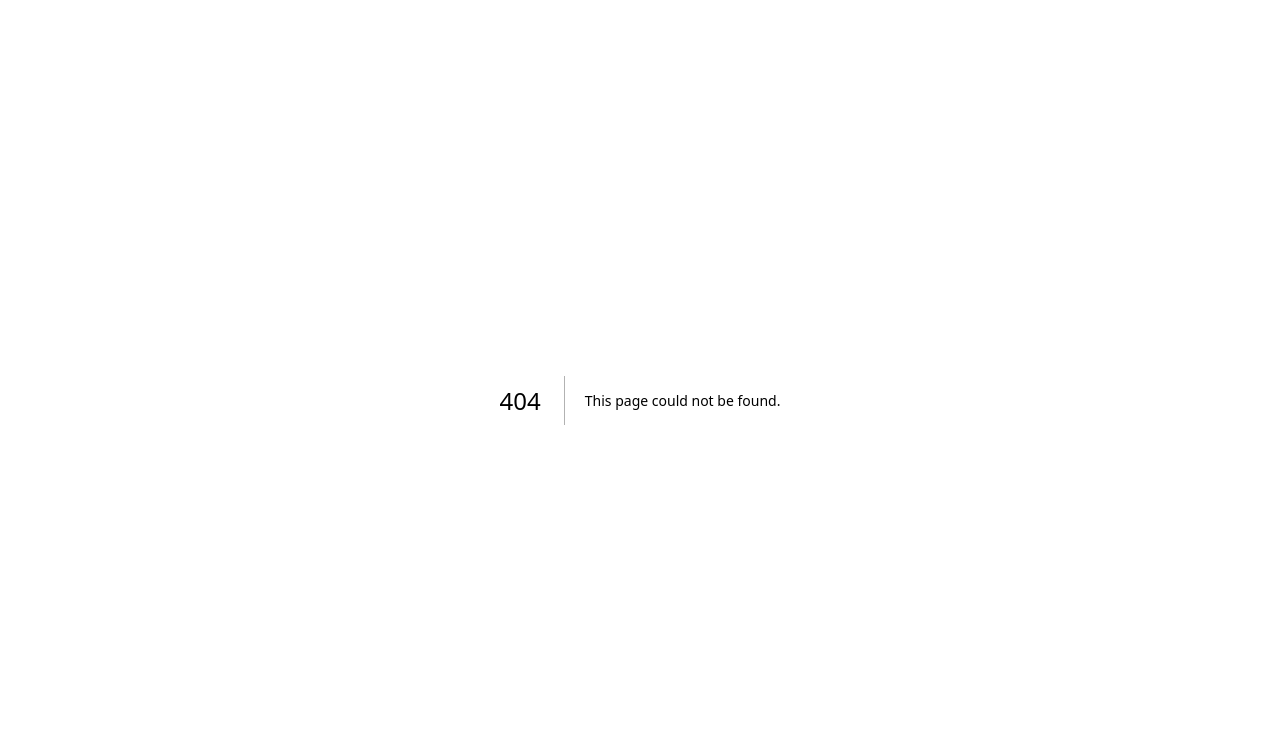
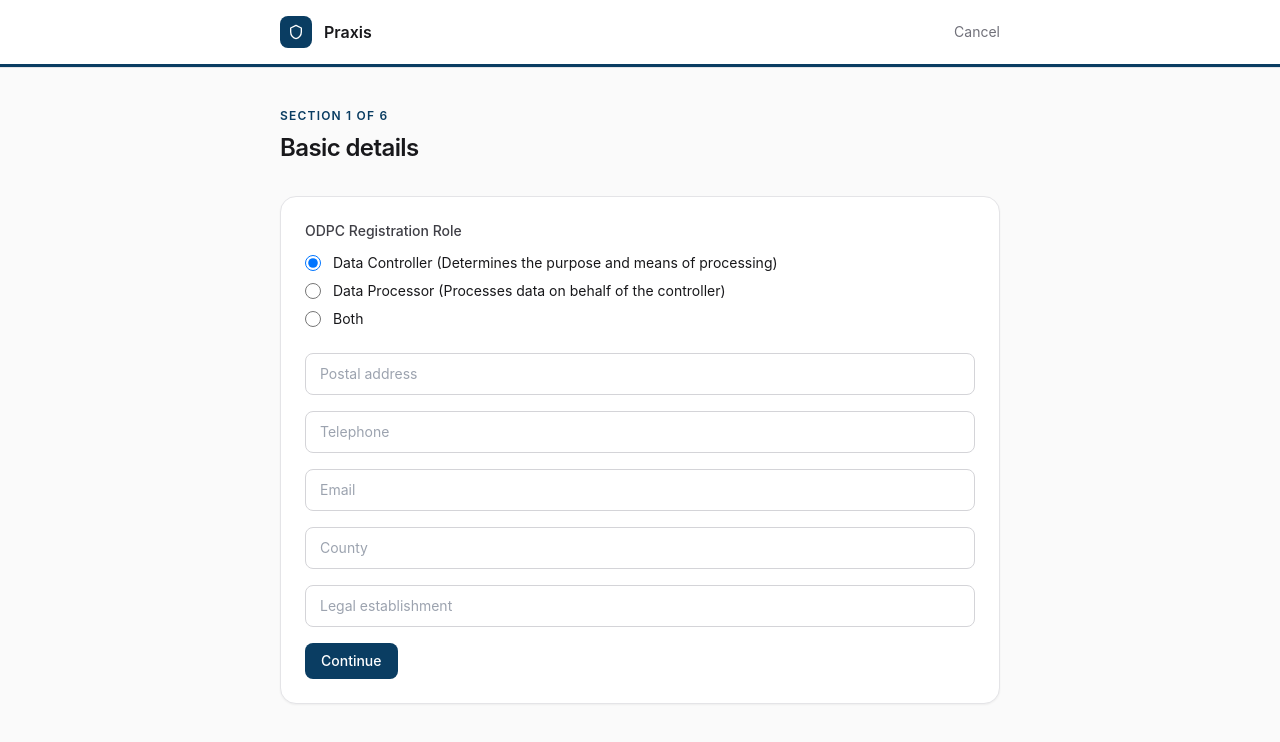
Before and after one commit to sedneymobisa6-dot/Praxis, a Next.js app: page /firm/clients/1/intake/basic in a window 1280 px wide. Before the commit this address had no page. Shown: the top 742 px of the page. Built offline with nearby package versions, Linux system fonts and the light colour scheme; no server answers; the database is empty.

Commit message:
Create page.tsx

```diff
--- /dev/null
+++ b/app/firm/clients/[id]/intake/basic/page.tsx
@@ -0,0 +1,238 @@
+'use client';
+
+import { useState, useEffect } from 'react';
+import { useRouter, useParams } from 'next/navigation';
+import Link from 'next/link';
+import { createClient } from '@/lib/supabase/client';
+
+const ODPC_BLUE = '#0A3D62';
+
+export default function BasicPage() {
+  const router = useRouter();
+  const params = useParams();
+  const clientId = params.id as string;
+  const supabase = createClient();
+
+  const [postalAddress, setPostalAddress] = useState('');
+  const [telephone, setTelephone] = useState('');
+  const [email, setEmail] = useState('');
+  const [county, setCounty] = useState('');
+  const [legalEstablishment, setLegalEstablishment] = useState('');
+  const [publicBodyDepartment, setPublicBodyDepartment] = useState('');
+  const [sector, setSector] = useState('');
+
+  // NEW STATE FOR REGISTRATION ROLE
+  const [registrationRole, setRegistrationRole] = useState('controller');
+
+  const [loading, setLoading] = useState(false);
+  const [fetching, setFetching] = useState(true);
+  const [error, setError] = useState('');
+
+  useEffect(() => {
+    async function loadClient() {
+      const { data, error } = await supabase
+        .from('clients')
+        .select('*')
+        .eq('id', clientId)
+        .maybeSingle();
+
+      if (data) {
+        setPostalAddress(data.postal_address || '');
+        setTelephone(data.contact_phone || '');
+        setEmail(data.contact_email || '');
+        setCounty(data.county || '');
+        setLegalEstablishment(data.legal_establishment || '');
+        setPublicBodyDepartment(data.public_body_department || '');
+        setSector(data.sector || '');
+        setRegistrationRole(data.registration_role || 'controller');
+      }
+      setFetching(false);
+    }
+    loadClient();
+  }, [clientId, supabase]);
+
+  function handleSubmit(e: React.FormEvent) {
+    e.preventDefault();
+    setError('');
+    setLoading(true);
+
+    supabase
+      .from('clients')
+      .update({
+        postal_address: postalAddress,
+        contact_phone: telephone,
+        contact_email: email,
+        county: county,
+        legal_establishment: legalEstablishment,
+        public_body_department: publicBodyDepartment || null,
+        registration_role: registrationRole,
+      })
+      .eq('id', clientId)
+      .then((res) => {
+        if (res.error) {
+          setError(res.error.message);
+          setLoading(false);
+          return;
+        }
+        router.push('/firm/clients/' + clientId + '/intake/activities');
+      });
+  }
+
+  if (fetching) {
+    return (
+      <div className="flex min-h-screen items-center justify-center bg-zinc-50">
+        <p className="text-sm text-zinc-500">Loading...</p>
+      </div>
+    );
+  }
+
+  return (
+    <div className="min-h-screen bg-zinc-50">
+      <nav className="border-b border-zinc-200 bg-white">
+        <div className="mx-auto flex max-w-3xl items-center justify-between px-6 py-4">
+          <Link href={'/firm/clients/' + clientId} className="flex items-center gap-3">
+            <div
+              className="flex h-8 w-8 items-center justify-center rounded-lg"
+              style={{ backgroundColor: ODPC_BLUE }}
+            >
+              <svg width="16" height="16" viewBox="0 0 24 24" fill="none">
+                <path
+                  d="M12 2L4 6v6c0 5 3.5 9.5 8 10 4.5-.5 8-5 8-10V6l-8-4z"
+                  stroke="white"
+                  strokeWidth="2"
+                  strokeLinejoin="round"
+                  fill="none"
+                />
+              </svg>
+            </div>
+            <span className="text-base font-semibold text-zinc-900">Praxis</span>
+          </Link>
+          <Link href={'/firm/clients/' + clientId} className="text-sm text-zinc-500">
+            Cancel
+          </Link>
+        </div>
+        <div className="h-[3px] w-full" style={{ backgroundColor: ODPC_BLUE }} />
+      </nav>
+
+      <main className="mx-auto max-w-3xl px-6 py-10">
+        <p
+          className="text-xs font-semibold uppercase tracking-widest"
+          style={{ color: ODPC_BLUE }}
+        >
+          Section 1 of 6
+        </p>
+        <h1 className="mt-2 text-2xl font-semibold tracking-tight text-zinc-900">
+          Basic details
+        </h1>
+
+        <form
+          onSubmit={handleSubmit}
+          className="mt-8 space-y-4 rounded-2xl border border-zinc-200 bg-white p-6 shadow-sm"
+        >
+          {/* NEW REGISTRATION ROLE SECTION */}
+          <div className="mb-6">
+            <label className="block text-sm font-medium text-zinc-700 mb-3">
+              ODPC Registration Role
+            </label>
+            <div className="space-y-2">
+              <label className="flex items-center gap-3 text-sm cursor-pointer">
+                <input
+                  type="radio"
+                  name="regRole"
+                  value="controller"
+                  checked={registrationRole === 'controller'}
+                  onChange={(e) => setRegistrationRole(e.target.value)}
+                  className="h-4 w-4"
+                />
+                Data Controller (Determines the purpose and means of processing)
+              </label>
+              <label className="flex items-center gap-3 text-sm cursor-pointer">
+                <input
+                  type="radio"
+                  name="regRole"
+                  value="processor"
+                  checked={registrationRole === 'processor'}
+                  onChange={(e) => setRegistrationRole(e.target.value)}
+                  className="h-4 w-4"
+                />
+                Data Processor (Processes data on behalf of the controller)
+              </label>
+              <label className="flex items-center gap-3 text-sm cursor-pointer">
+                <input
+                  type="radio"
+                  name="regRole"
+                  value="both"
+                  checked={registrationRole === 'both'}
+                  onChange={(e) => setRegistrationRole(e.target.value)}
+                  className="h-4 w-4"
+                />
+                Both
+              </label>
+            </div>
+          </div>
+
+          <input
+            type="text"
+            value={postalAddress}
+            onChange={(e) => setPostalAddress(e.target.value)}
+            placeholder="Postal address"
+            className="block w-full rounded-lg border border-zinc-300 px-3.5 py-2.5 text-sm"
+          />
+          <input
+            type="text"
+            value={telephone}
+            onChange={(e) => setTelephone(e.target.value)}
+            placeholder="Telephone"
+            className="block w-full rounded-lg border border-zinc-300 px-3.5 py-2.5 text-sm"
+          />
+          <input
+            type="email"
+            value={email}
+            onChange={(e) => setEmail(e.target.value)}
+            placeholder="Email"
+            className="block w-full rounded-lg border border-zinc-300 px-3.5 py-2.5 text-sm"
+          />
+          <input
+            type="text"
+            value={county}
+            onChange={(e) => setCounty(e.target.value)}
+            placeholder="County"
+            className="block w-full rounded-lg border border-zinc-300 px-3.5 py-2.5 text-sm"
+          />
+          <input
+            type="text"
+            value={legalEstablishment}
+            onChange={(e) => setLegalEstablishment(e.target.value)}
+            placeholder="Legal establishment"
+            className="block w-full rounded-lg border border-zinc-300 px-3.5 py-2.5 text-sm"
+          />
+
+          {sector === 'public_bodies' && (
+            <input
+              type="text"
+              value={publicBodyDepartment}
+              onChange={(e) => setPublicBodyDepartment(e.target.value)}
+              placeholder="State department or county department (For public bodies)"
+              className="block w-full rounded-lg border border-zinc-300 px-3.5 py-2.5 text-sm"
+            />
+          )}
+
+          {error && (
+            <div className="rounded-lg border border-red-200 bg-red-50 px-3.5 py-2.5 text-sm text-red-700">
+              {error}
+            </div>
+          )}
+
+          <button
+            type="submit"
+            disabled={loading}
+            className="rounded-lg px-4 py-2 text-sm font-medium text-white disabled:opacity-50"
+            style={{ backgroundColor: ODPC_BLUE }}
+          >
+            {loading ? 'Saving...' : 'Continue'}
+          </button>
+        </form>
+      </main>
+    </div>
+  );
+}
```
